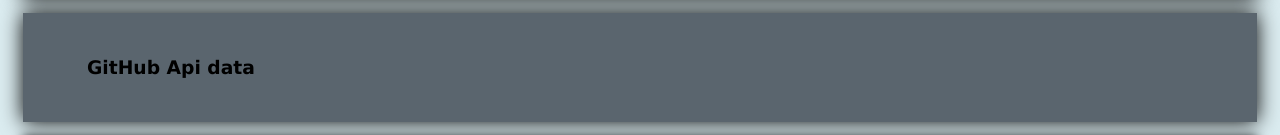
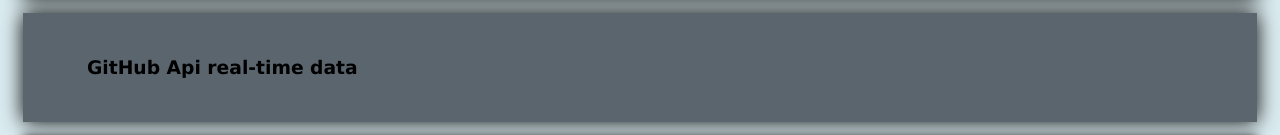
Before and after one commit to selamawithabtemariam/GitHub-Projects, a plain HTML site: page index.html in a window 1280 px wide. Shown: the part 470-605 px from the top of the page. Drawn offline with Linux system fonts and the light colour scheme; no server answers.

Commit message:
more cleanup and typos

```diff
--- a/index.html
+++ b/index.html
@@ -26,7 +26,7 @@
         </ul>
     </div>
     <div class="api-data">
-        <h3>GitHub Api data</h3>
+        <h3>GitHub Api real-time data</h3>
     </div>
     <div class="footer">
         <p>&copy; Abraham Mehari, Bisrat</p>
--- a/scripts.js
+++ b/scripts.js
@@ -4,13 +4,11 @@ console.log("Working with GitHub api");
 function requestUserRepos(username){
     const xhr = new XMLHttpRequest();
     const url = `https://api.github.com/users/${username}/repos`;
-    // const url = `https://api.github.com/users//repos`;
 
     xhr.open('GET', url, true);
 
     // parsing through the request
     xhr.onload = function() {
-        // convert api data to JSON format
         const data = JSON.parse(this.response);
 
         console.log(data);
```
